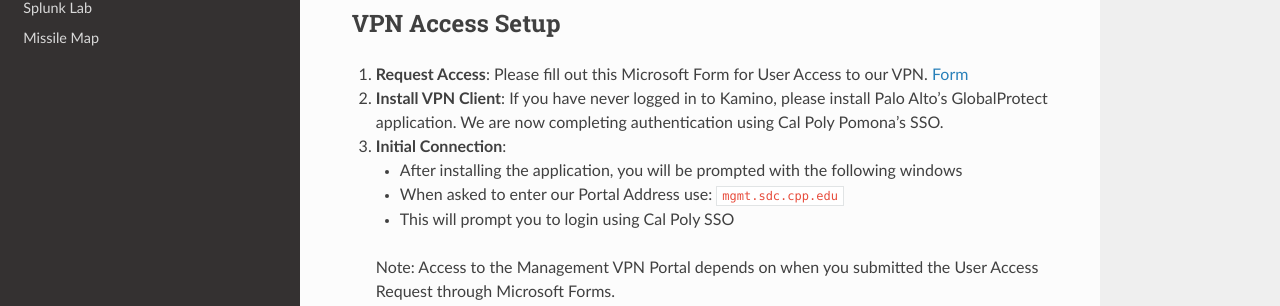
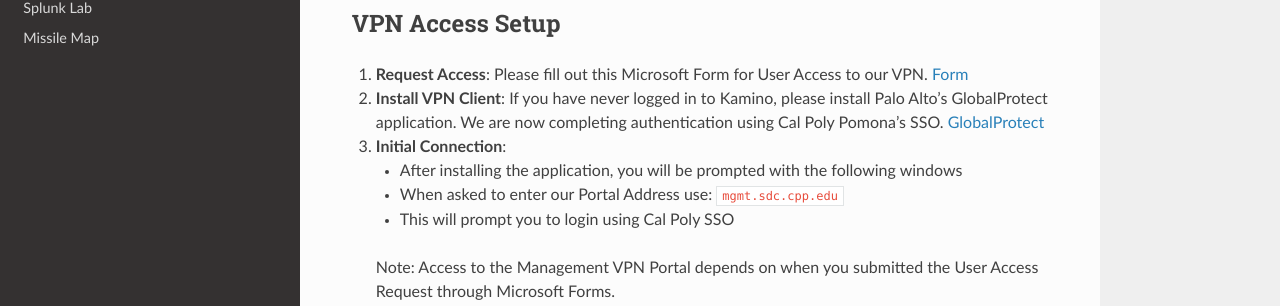
Before and after one commit to cpp-soc/documentation, a Sphinx documentation site: the page built from source/getting_started.md, in a window 1280 px wide and 1391 px high. Shown: the part 353-659 px from the top of the window. Built offline with Sphinx 7.4.7 and the Read the Docs theme 3.1.0, drawn with Linux system fonts in a browser that asks for light colours.

Commit message:
added link to install gp

```diff
--- a/source/getting_started.md
+++ b/source/getting_started.md
@@ -9,7 +9,7 @@
 ## VPN Access Setup
 
 1. **Request Access**: Please fill out this Microsoft Form for User Access to our VPN. [Form](https://forms.cloud.microsoft/r/5BtvPPTJku)
-2. **Install VPN Client**: If you have never logged in to Kamino, please install Palo Alto's GlobalProtect application. We are now completing authentication using Cal Poly Pomona's SSO.
+2. **Install VPN Client**: If you have never logged in to Kamino, please install Palo Alto's GlobalProtect application. We are now completing authentication using Cal Poly Pomona's SSO. [GlobalProtect](https://vpn.connect.cpp.edu)
 3. **Initial Connection**:
    - After installing the application, you will be prompted with the following windows <insert pictures i forgot lol>
    - When asked to enter our Portal Address use: `mgmt.sdc.cpp.edu`
```
